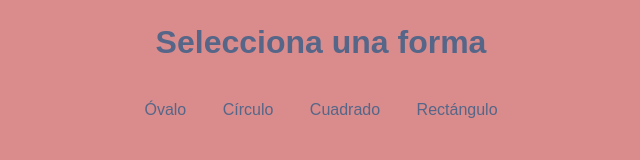
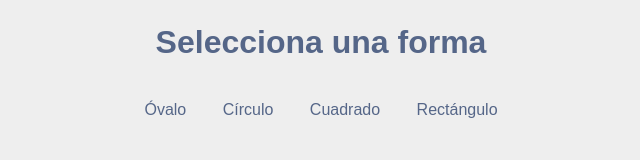
Before and after one commit to romanCiur/DOM, a plain HTML site: page index.html in a window 1280 px wide. Shown: the whole page, without its empty margins (319-959 px from the left). Drawn offline with Linux system fonts and the light colour scheme.

Commit message:
Regresa color de fondo

```diff
--- a/css/estilos.css
+++ b/css/estilos.css
@@ -8,7 +8,7 @@
 body{
 	width: 100%;
 	min-height: 100vh;
-	background-color: rgb(218, 140, 140);
+	background-color: #eee;
 	font-family: sans-serif;
 	padding-bottom: 1.5rem;
 }
```
